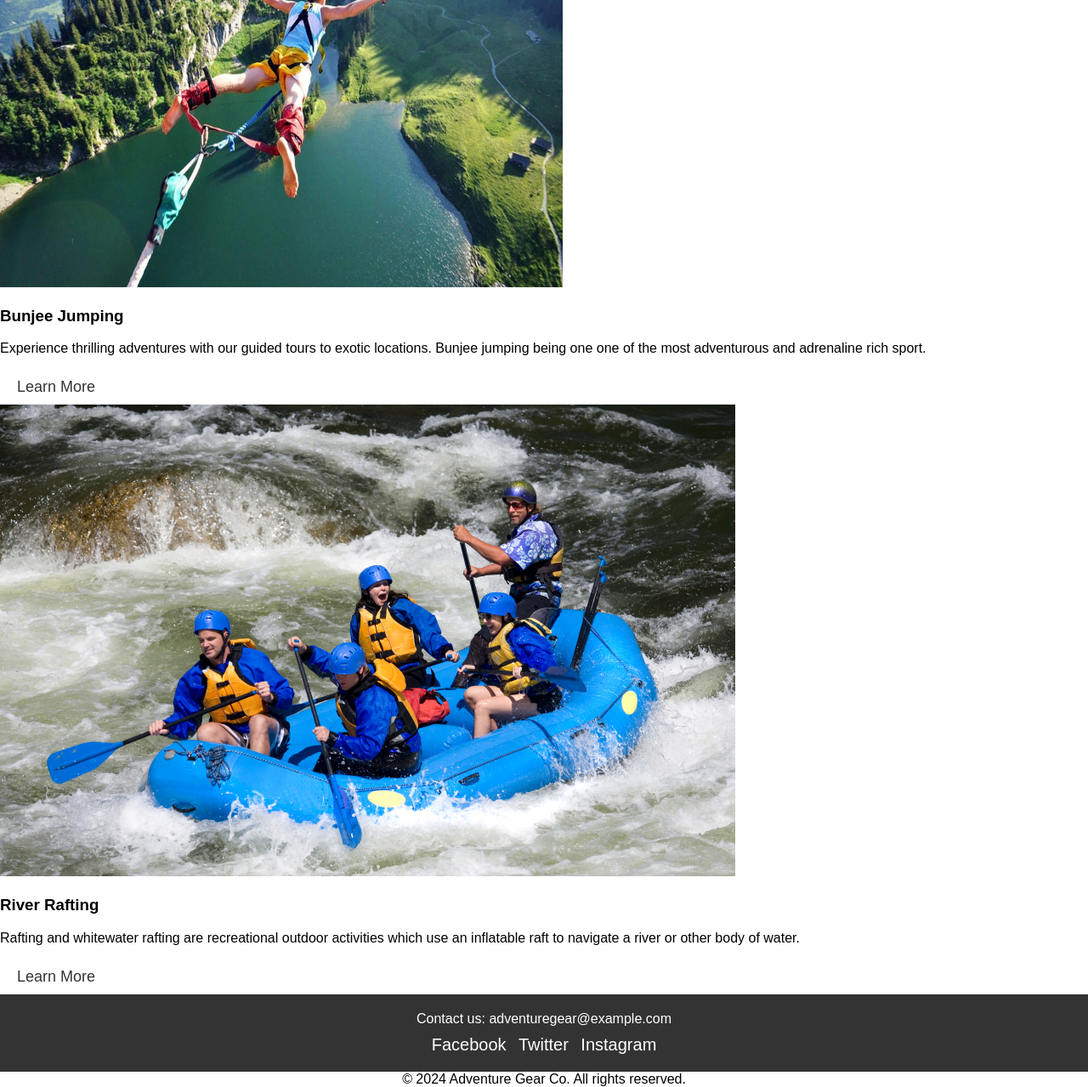
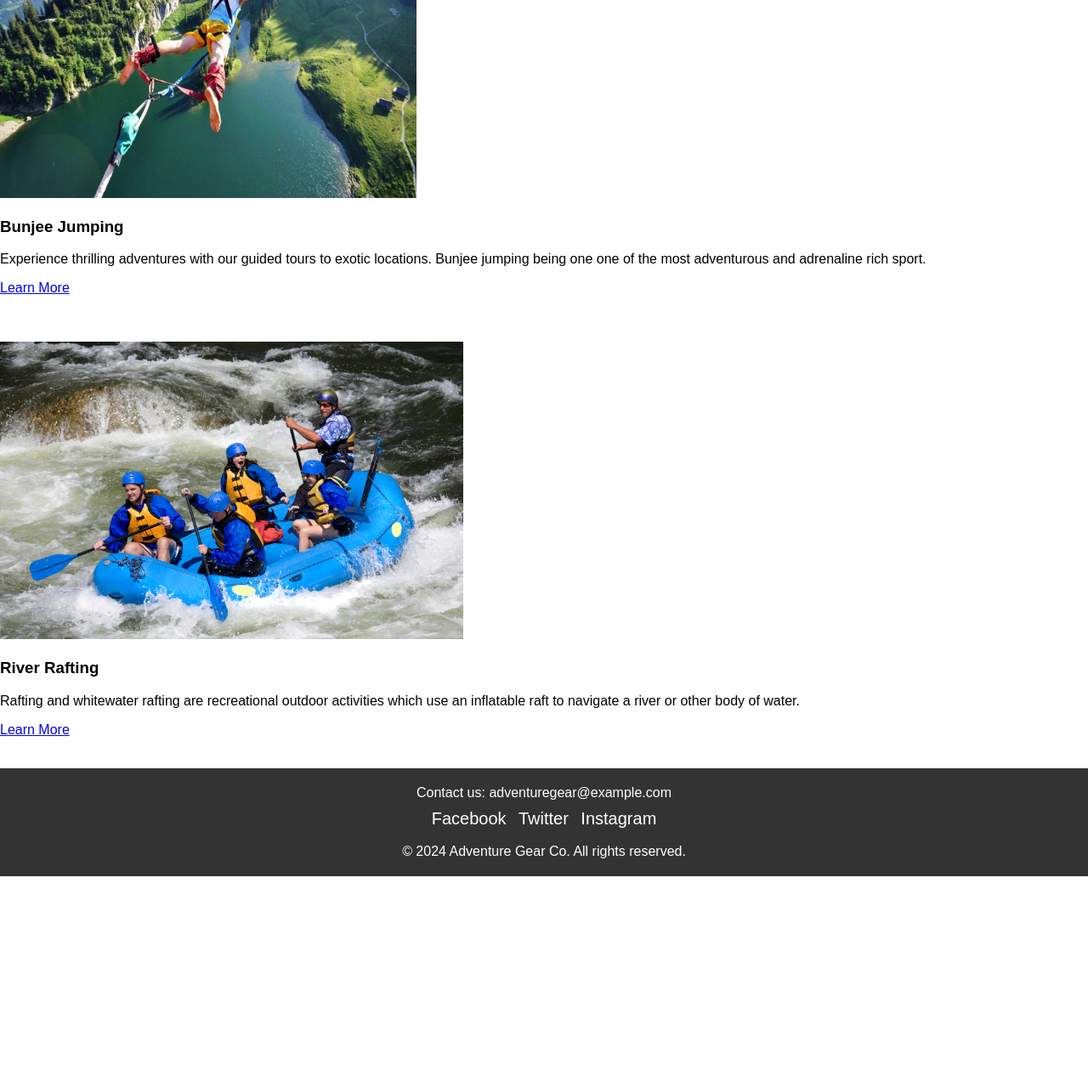
Before and after one commit to Atharv4589/Adventure-Gear-Co, a plain HTML site: page services.html in a window 1280 px wide. Shown: the part 298-1577 px from the top of the page at 85% size. After the commit the page ends 1329 px from the top, so only its background shows below. Drawn offline with Linux system fonts and the light colour scheme; a script that the page names is missing.

Commit message:
Update services.html

```diff
--- a/services.html
+++ b/services.html
@@ -9,6 +9,7 @@
 <body>
     <header>
         <div class="logo">Adventure Gear Co.</div>
+        <br>
         <nav>
             <ul>
                 <li><a href="index.html">Home</a></li>
@@ -22,18 +23,20 @@
 
     <section class="services">
         <h2>Our Services</h2>
-        <div class="service">
-            <img src="bunjee.jpg" alt="Service 1">
+        <div class="pic1">
+            <img src="bunjee.jpg" alt="Service 1"  height="350px"; width: auto;>
             <h3>Bunjee Jumping</h3>
             <p>Experience thrilling adventures with our guided tours to exotic locations. Bunjee jumping being one one of the most adventurous and adrenaline rich sport.</p>
-            <a href="https://en.wikipedia.org/wiki/Bungee_jumping" class="cta-button">Learn More</a>
+            <a href="https://en.wikipedia.org/wiki/Bungee_jumping" class="ta-button">Learn More</a>
         </div>
-        <div class="service">
-            <img src="rafting.jpeg" alt="Service 2">
+        <br><br><br>
+        <div class="pic2">
+            <img src="rafting.jpeg" alt="Service 2" height="350px"; width: auto;>
             <h3>River Rafting</h3>
             <p>Rafting and whitewater rafting are recreational outdoor activities which use an inflatable raft to navigate a river or other body of water. </p>
-            <a href="https://en.wikipedia.org/wiki/Rafting" class="cta-button" >Learn More</a>
+            <a href="https://en.wikipedia.org/wiki/Rafting" class="ta-button" >Learn More</a>
         </div>
+        <br><br>
     </section>
 
     <footer>
@@ -42,9 +45,9 @@
             <li><a href="#">Facebook</a></li>
             <li><a href="#">Twitter</a></li>
             <li><a href="#">Instagram</a></li>
-        </ul>
+        </ul><br>
+        <div style= "text-align: center" class="copyright">&copy; 2024 Adventure Gear Co. All rights reserved.</div>
     </footer>
-    <div style= "text-align: center" class="copyright">&copy; 2024 Adventure Gear Co. All rights reserved.</div>
     <script src="script.js"></script>
 </body>
 </html>
```
